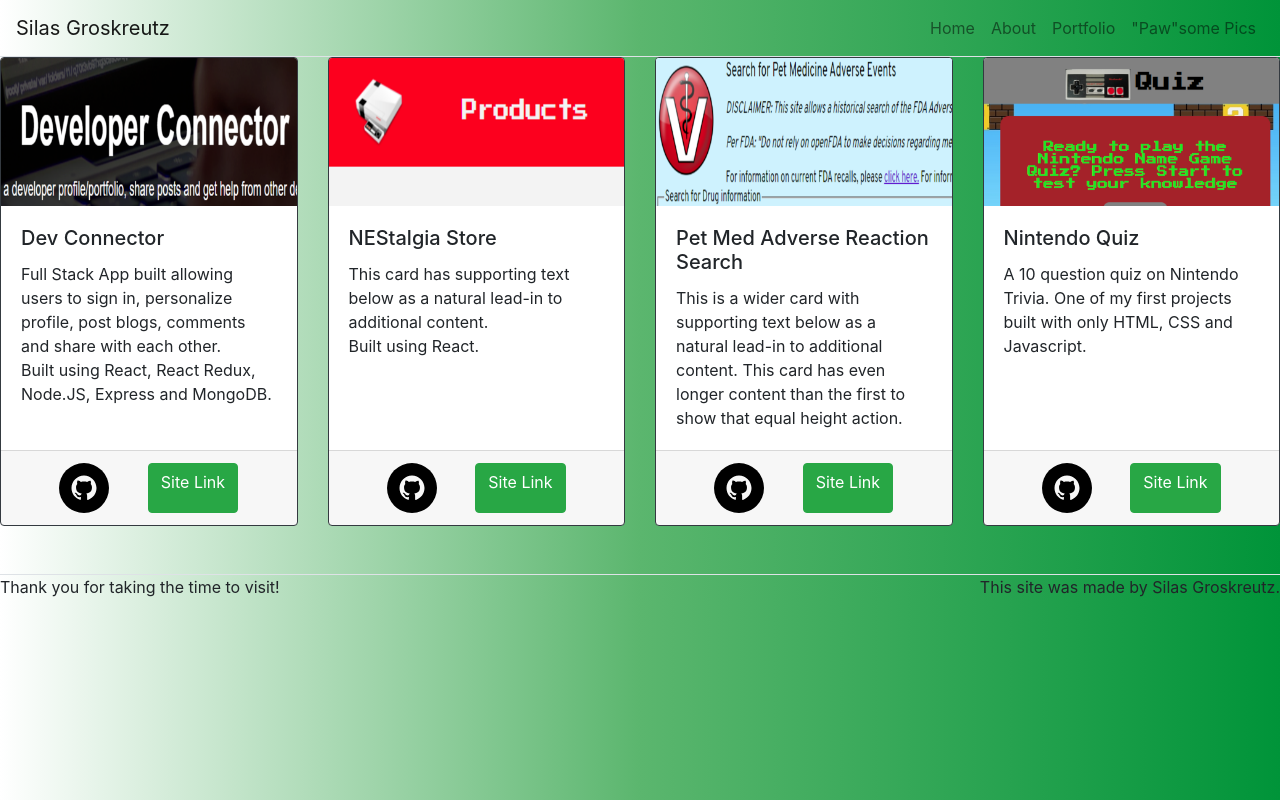
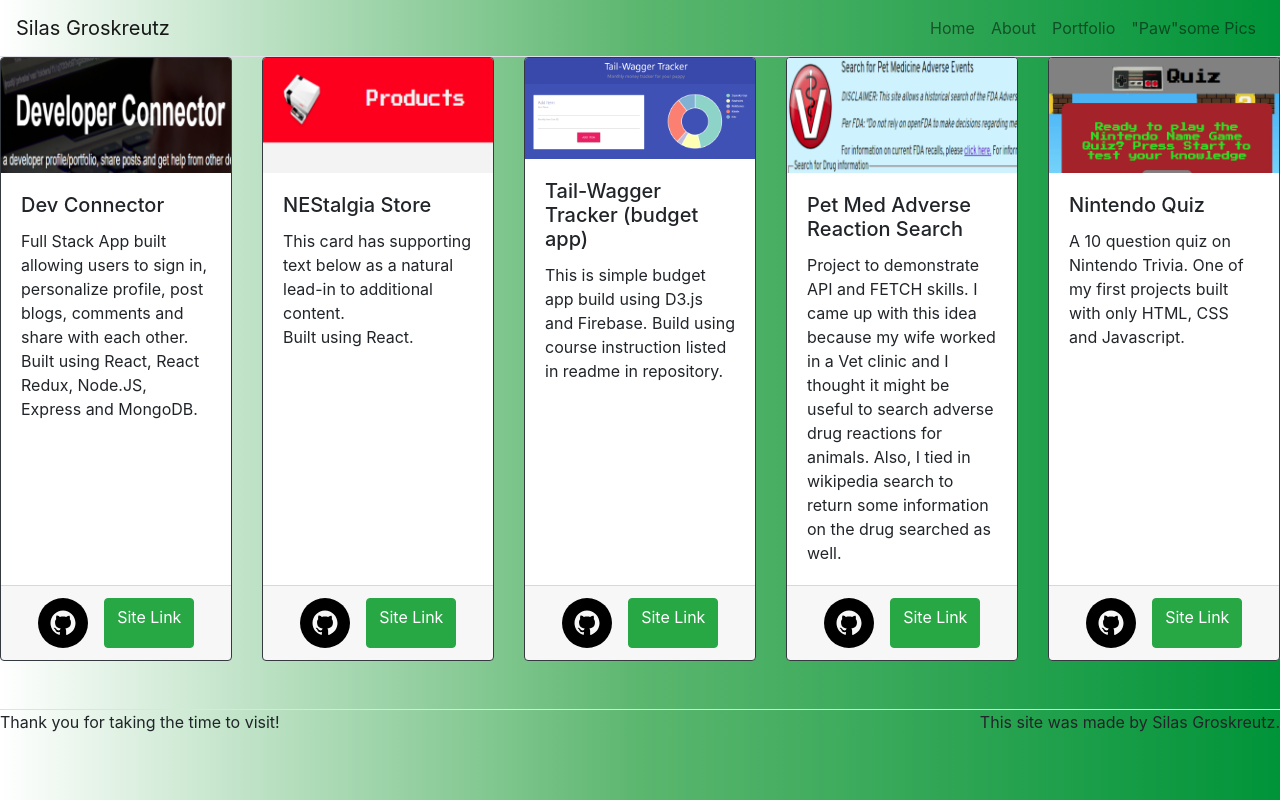
Before and after one commit to silasgroskreutz/react_portfolio_site, a React (Create React App) app: page /portfolio in a window 1280 px wide. Built offline with nearby package versions, Linux system fonts and the light colour scheme.

Commit message:
Added D3 project

```diff
--- a/src/pages/PortfolioPage.js
+++ b/src/pages/PortfolioPage.js
@@ -9,6 +9,7 @@
 import ninstore from '../assets/images/ninstore.png';
 import fdaapi from '../assets/images/fdaapi.png';
 import ninquiz from '../assets/images/ninquiz.png';
+import d3Budget from '../assets/images/d3_budget_tracker.png';
 
 export default class PortfolioPage extends Component {
   render() {
@@ -62,13 +63,37 @@
             </Card.Footer>
           </Card>
           <Card border='dark'>
+            <Card.Img variant='top' src={d3Budget} />
+            <Card.Body>
+              <Card.Title>Tail-Wagger Tracker (budget app)</Card.Title>
+              <Card.Text>
+                This is simple budget app build using D3.js and Firebase. Build
+                using course instruction listed in readme in repository.
+              </Card.Text>
+            </Card.Body>
+            <Card.Footer className='cardfooter'>
+              <SocialIcon
+                url='https://github.com/silasgroskreutz/d3_tailwagger_tracker'
+                bgColor='#000000'
+              />
+              <Button
+                variant='success'
+                href='https://silasgroskreutz.github.io/d3_tailwagger_tracker/'
+              >
+                Site Link
+              </Button>
+            </Card.Footer>
+          </Card>
+          <Card border='dark'>
             <Card.Img variant='top' src={fdaapi} />
             <Card.Body>
               <Card.Title>Pet Med Adverse Reaction Search</Card.Title>
               <Card.Text>
-                This is a wider card with supporting text below as a natural
-                lead-in to additional content. This card has even longer content
-                than the first to show that equal height action.
+                Project to demonstrate API and FETCH skills. I came up with this
+                idea because my wife worked in a Vet clinic and I thought it
+                might be useful to search adverse drug reactions for animals.
+                Also, I tied in wikipedia search to return some information on
+                the drug searched as well.
               </Card.Text>
             </Card.Body>
             <Card.Footer className='cardfooter'>
```
Also changed, not shown: src/assets/images/d3_budget_tracker.png (added).
